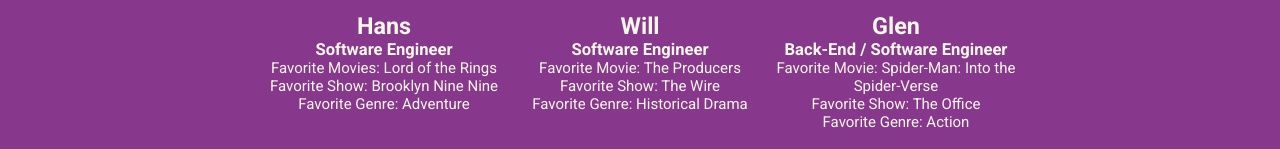
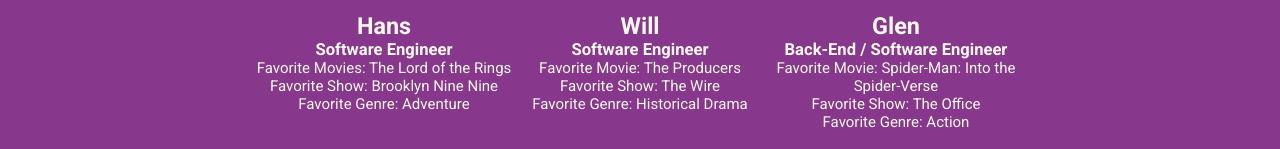
Before and after one commit to yamovie/client, a React (Create React App) app: page /about in a window 1280 px wide. Shown: the part 2183-2332 px from the top of the page. Built offline with nearby package versions, Linux system fonts and the light colour scheme.

Commit message:
Change Hans' movie pref

```diff
--- a/src/pages/AboutPage.js
+++ b/src/pages/AboutPage.js
@@ -137,7 +137,7 @@
           </div>
           <h3 className="avatar-name">Hans</h3>
           <h5 className="avatar-role">Software Engineer</h5>
-          <p className="avatar-movie">Favorite Movies: Lord of the Rings</p>
+          <p className="avatar-movie">Favorite Movies: The Lord of the Rings</p>
           <p className="avatar-show">Favorite Show: Brooklyn Nine Nine</p>
           <p className="avatar-genre"> Favorite Genre: Adventure</p>
         </div>
```
